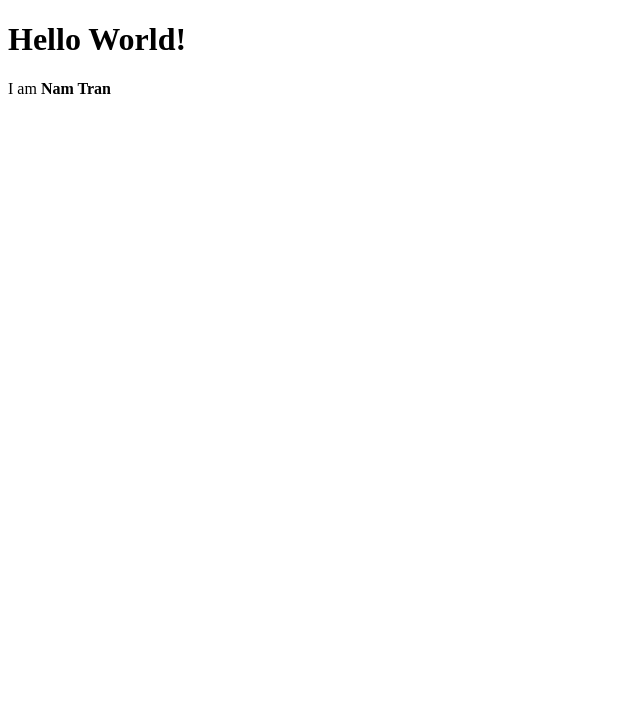
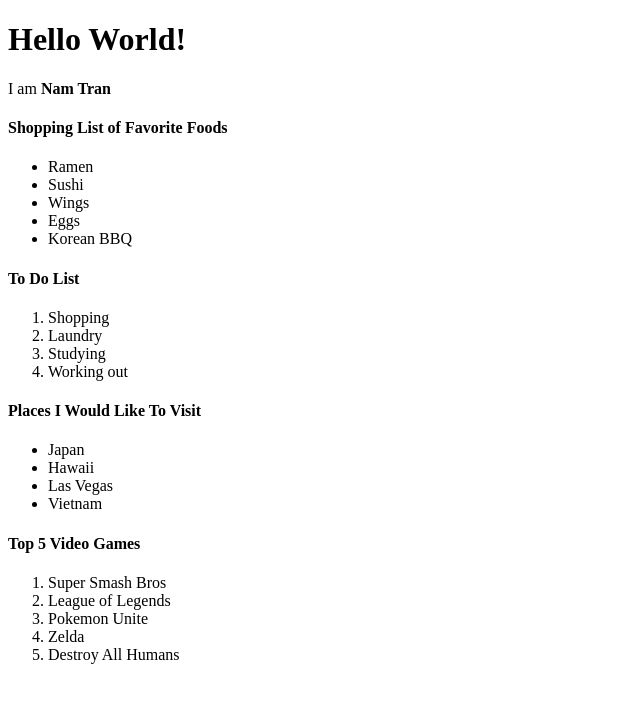
Before and after one commit to NamTran1012/Odin_Project_Fundamentals, a plain HTML site: page html-boilerplate/index.html in a window 1280 px wide. Shown: the whole page, without its empty margins (0-640 px from the left). Drawn offline with Linux system fonts and the light colour scheme.

Commit message:
Add Lists to Webpage

```diff
--- a/html-boilerplate/index.html
+++ b/html-boilerplate/index.html
@@ -9,4 +9,35 @@
 <body>
     <h1>Hello World!</h1>
      <p>I am <strong>Nam Tran</strong></p>
+     <h4>Shopping List of Favorite Foods</h4>
+     <ul>
+        <li>Ramen</li>
+        <li>Sushi</li>
+        <li>Wings</li>
+        <li>Eggs</li>
+        <li>Korean BBQ</li>
+    </ul>
+    <h4>To Do List</h4>
+    <ol>
+        <li>Shopping</li>
+        <li>Laundry</li>
+        <li>Studying</li>
+        <li>Working out</li>
+    </ol>
+    <h4>Places I Would Like To Visit</h4>
+    <ul>
+        <li>Japan</li>
+        <li>Hawaii</li>
+        <li>Las Vegas</li>
+        <li>Vietnam</li>
+    </ul>
+    <h4>Top 5 Video Games</h4>
+    <ol>
+        <li>Super Smash Bros</li>
+        <li>League of Legends</li>
+        <li>Pokemon Unite</li>
+        <li>Zelda</li>
+        <li>Destroy All Humans</li>
+    </ol>
+</body>
 </html>
```
